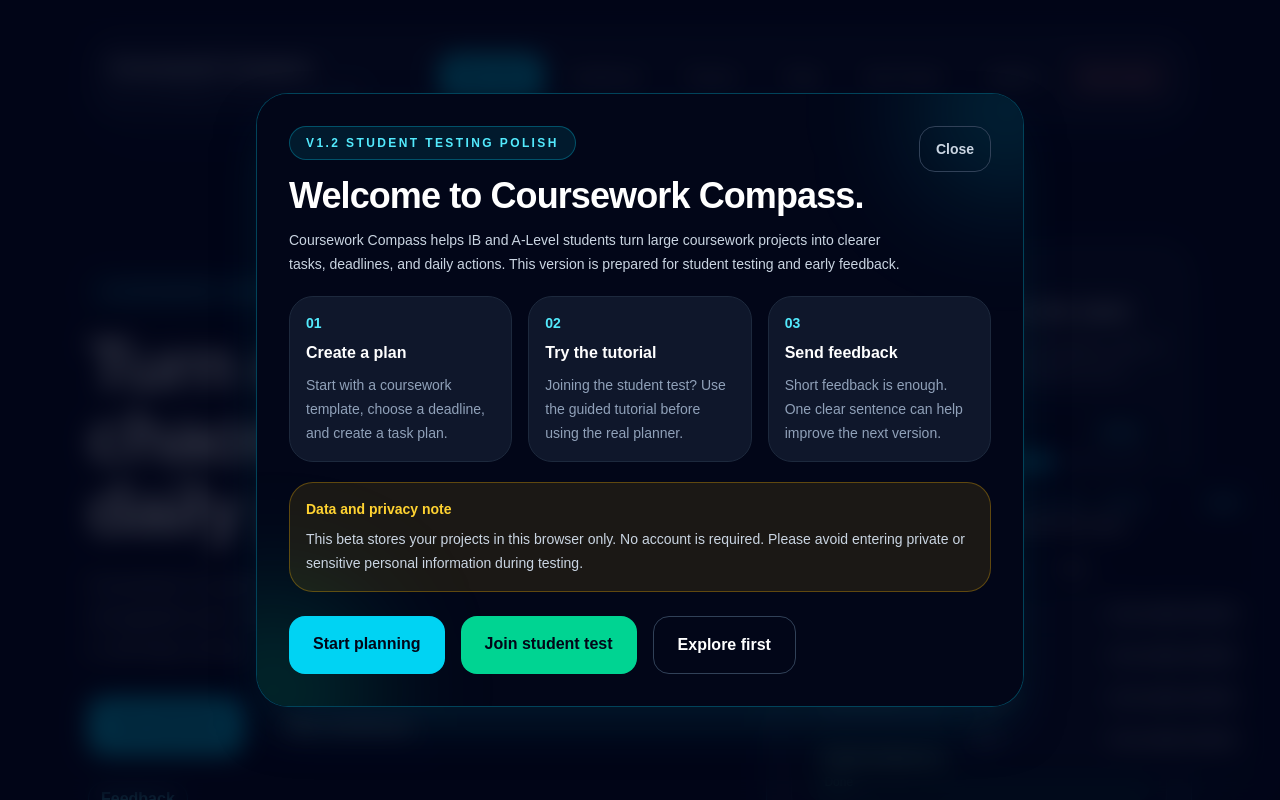
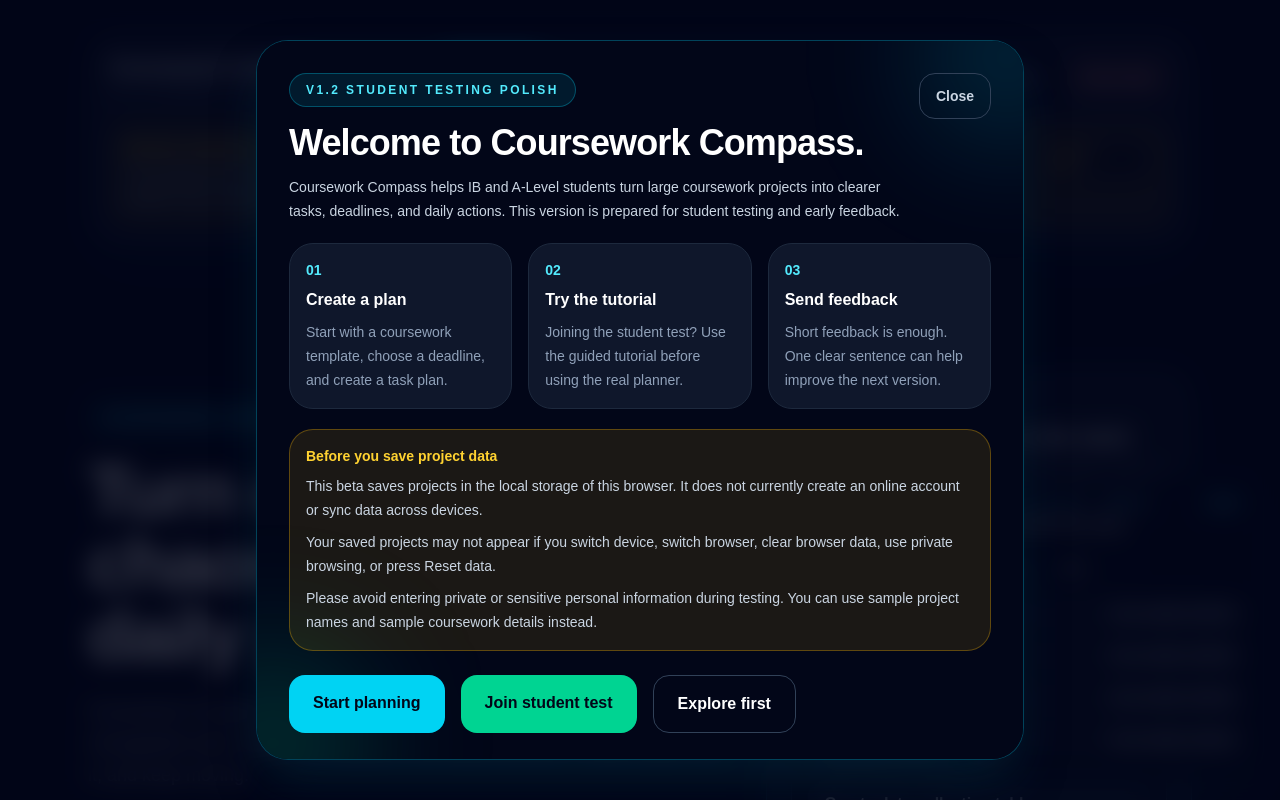
Before and after one commit to ChefDav/Coursework-Compass, a Next.js app: page / in a window 1280 px wide. Shown: the top 800 px of the page. Built offline with nearby package versions, Linux system fonts and the light colour scheme.

Commit message:
Clarify local storage beta data notice

```diff
--- a/components/AppNav.tsx
+++ b/components/AppNav.tsx
@@ -1,6 +1,7 @@
 "use client";
 
 import { usePathname } from "next/navigation";
+import { clearProjectPlans } from "@/lib/localStorage";
 
 const navItems = [
     {
@@ -29,16 +30,6 @@ const navItems = [
     },
 ];
 
-const storageKeysToClear = [
-    "coursework-compass-projects",
-    "coursework-compass-plans",
-    "coursework-compass-project-plans",
-    "courseworkCompassProjects",
-    "courseworkCompassProjectPlans",
-    "generatedProjectPlans",
-    "projectPlans",
-];
-
 function isActivePath(pathname: string, href: string) {
     if (href === "/") {
         return pathname === "/";
@@ -51,30 +42,16 @@ function isActivePath(pathname: string, href: string) {
     return pathname === href || pathname.startsWith(`${href}/`);
 }
 
-function clearCourseworkCompassData() {
+function handleResetData() {
     const confirmed = window.confirm(
-        "Reset all local Coursework Compass data in this browser? This will remove saved projects and tasks.",
+        "Reset all local Coursework Compass data in this browser? This will remove saved projects and tasks from this browser only.",
     );
 
     if (!confirmed) {
         return;
     }
 
-    storageKeysToClear.forEach((key) => {
-        window.localStorage.removeItem(key);
-    });
-
-    Object.keys(window.localStorage).forEach((key) => {
-        const normalisedKey = key.toLowerCase();
-
-        if (
-            normalisedKey.includes("coursework-compass") ||
-            normalisedKey.includes("courseworkcompass")
-        ) {
-            window.localStorage.removeItem(key);
-        }
-    });
-
+    clearProjectPlans();
     window.location.href = "/";
 }
 
@@ -116,13 +93,33 @@ export default function AppNav() {
 
                     <button
                         type="button"
-                        onClick={clearCourseworkCompassData}
+                        onClick={handleResetData}
                         className="rounded-2xl border border-red-400/30 bg-red-400/10 px-4 py-3 text-sm font-bold text-red-300 transition hover:bg-red-400/20"
                     >
                         Reset data
                     </button>
                 </nav>
             </div>
+
+            <div className="mt-5 rounded-3xl border border-amber-400/30 bg-amber-400/10 p-4">
+                <div className="flex flex-col gap-3 md:flex-row md:items-start md:justify-between">
+                    <div>
+                        <p className="mb-1 text-sm font-black text-amber-300">
+                            Browser-only beta storage
+                        </p>
+                        <p className="max-w-4xl text-xs leading-5 text-slate-300 sm:text-sm sm:leading-6">
+                            Your projects are saved in this browser&apos;s local storage, not
+                            in a cloud account. If you change device, browser, or clear
+                            browser data, your saved projects may not appear. Please avoid
+                            entering sensitive personal information during testing.
+                        </p>
+                    </div>
+
+                    <span className="w-fit rounded-full border border-amber-400/30 bg-slate-950/60 px-3 py-1 text-xs font-black uppercase tracking-[0.16em] text-amber-300">
+            Local only
+          </span>
+                </div>
+            </div>
         </header>
     );
 }
--- a/components/BetaNotice.tsx
+++ b/components/BetaNotice.tsx
@@ -76,14 +76,24 @@ export default function BetaNotice() {
 
             <div className="mt-5 rounded-3xl border border-amber-400/30 bg-amber-400/10 p-4">
                 <p className="mb-2 text-sm font-bold text-amber-300">
-                    Privacy and data note
+                    Important data note
                 </p>
-                <p className="text-sm leading-6 text-slate-300">
-                    The current beta stores project data locally in your browser. You do
-                    not need an account, and you should avoid entering private or
-                    sensitive personal information. Cloud sync and accounts are planned
-                    for a later version.
-                </p>
+                <div className="space-y-2 text-sm leading-6 text-slate-300">
+                    <p>
+                        Coursework Compass v1.2 does not use accounts or cloud sync yet.
+                        Your projects are saved only in this browser&apos;s local storage.
+                    </p>
+                    <p>
+                        This means your projects may disappear if you clear browser data,
+                        use another browser, use another device, or reset local data from
+                        the navigation bar.
+                    </p>
+                    <p>
+                        For testing, please use sample coursework information or non-sensitive
+                        project details. Cloud accounts and cross-device sync are planned
+                        for a later version.
+                    </p>
+                </div>
             </div>
         </section>
     );
--- a/components/OnboardingPopup.tsx
+++ b/components/OnboardingPopup.tsx
@@ -53,8 +53,8 @@ export default function OnboardingPopup() {
                             <p className="mt-3 max-w-2xl text-sm leading-6 text-slate-300">
                                 Coursework Compass helps IB and A-Level students turn large
                                 coursework projects into clearer tasks, deadlines, and daily
-                                actions. This version is prepared for student testing and
-                                early feedback.
+                                actions. This version is prepared for student testing and early
+                                feedback.
                             </p>
                         </div>
 
@@ -98,13 +98,28 @@ export default function OnboardingPopup() {
 
                     <div className="mt-5 rounded-3xl border border-amber-400/30 bg-amber-400/10 p-4">
                         <p className="mb-2 text-sm font-bold text-amber-300">
-                            Data and privacy note
+                            Before you save project data
                         </p>
-                        <p className="text-sm leading-6 text-slate-300">
-                            This beta stores your projects in this browser only. No account is
-                            required. Please avoid entering private or sensitive personal
-                            information during testing.
-                        </p>
+
+                        <div className="space-y-2 text-sm leading-6 text-slate-300">
+                            <p>
+                                This beta saves projects in the local storage of this browser.
+                                It does not currently create an online account or sync data
+                                across devices.
+                            </p>
+
+                            <p>
+                                Your saved projects may not appear if you switch device, switch
+                                browser, clear browser data, use private browsing, or press
+                                Reset data.
+                            </p>
+
+                            <p>
+                                Please avoid entering private or sensitive personal information
+                                during testing. You can use sample project names and sample
+                                coursework details instead.
+                            </p>
+                        </div>
                     </div>
 
                     <div className="mt-6 flex flex-col gap-4 sm:flex-row">
```
